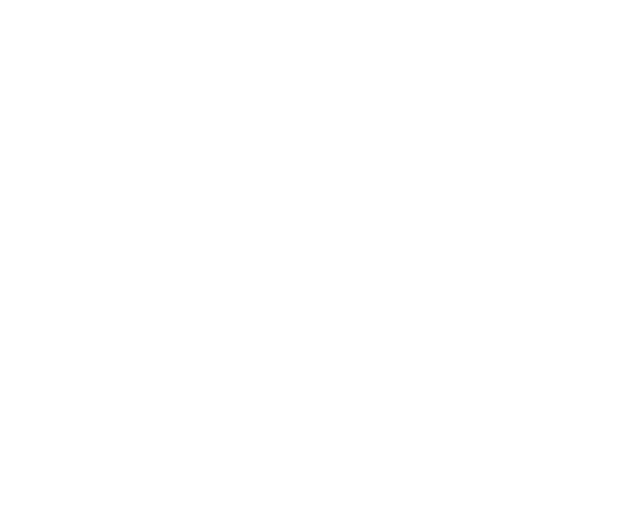
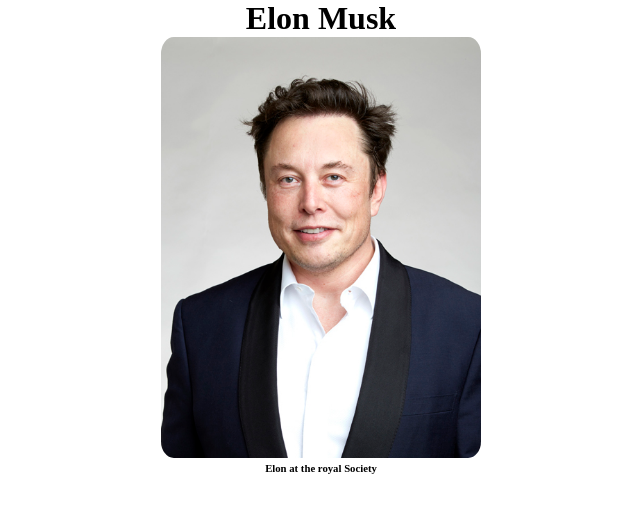
Before and after one commit to Peter-Mateo/First-Projects, a plain HTML site: page Tribute Page/index.html in a window 1280 px wide. Shown: the whole page, without its empty margins (319-959 px from the left). Drawn offline with Linux system fonts and the light colour scheme.

Commit message:
headshot/caption

```diff
--- a/Tribute Page/index.html
+++ b/Tribute Page/index.html
@@ -5,8 +5,13 @@
     <meta http-equiv="X-UA-Compatible" content="IE=edge">
     <meta name="viewport" content="width=device-width, initial-scale=1.0">
     <title>Elon Musk</title>
+    <link rel="stylesheet" href="style.css">
 </head>
 <body>
-
+    <div class="center">
+        <h1>Elon Musk</h1>
+        <img id = "elon" src="/Elon_Musk_Royal_Society_(crop2).jpg" alt="Picture of Elon Musk">
+        <h6>Elon at the royal Society</h6>
+    </div>
 </body>
 </html>
--- a/Tribute Page/style.css
+++ b/Tribute Page/style.css
@@ -0,0 +1,13 @@
+* {
+    margin: 0;
+    padding: 0;
+}
+
+.center {
+    text-align: center;
+}
+
+#elon {
+    border-radius: 4%;
+    width: 20em;
+}
```
Also changed, not shown: Tribute Page/Elon_Musk_Royal_Society_(crop2).jpg (added).
